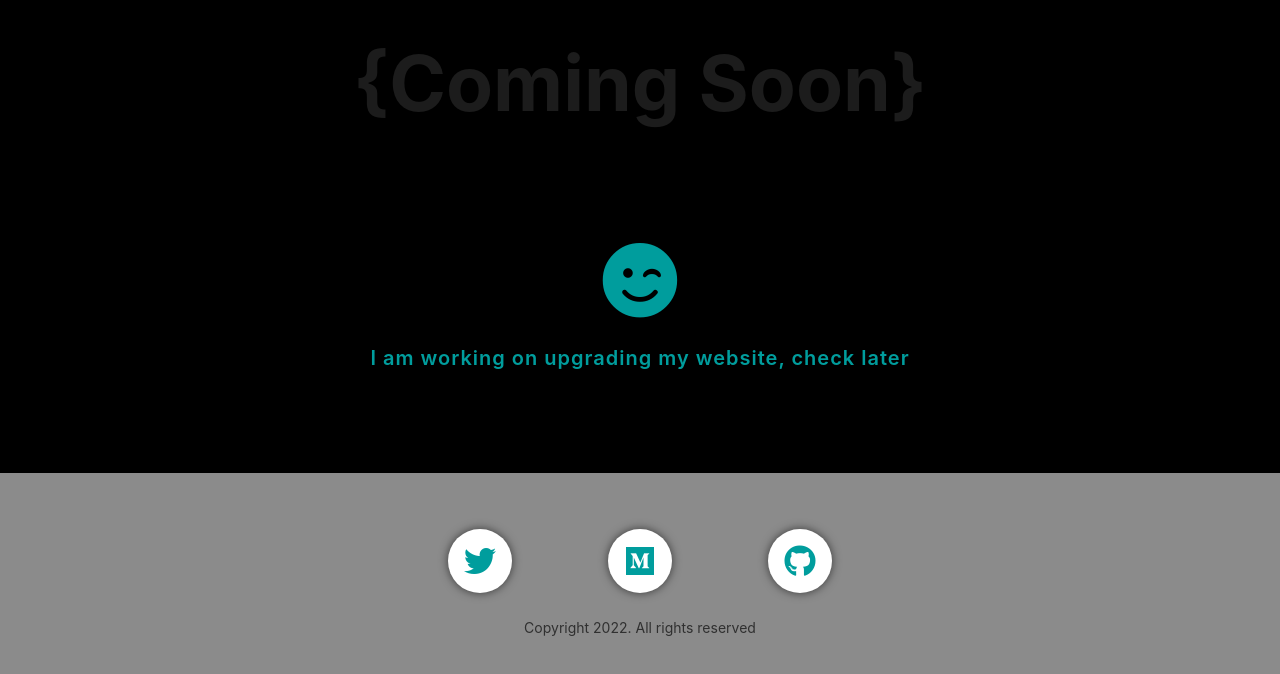
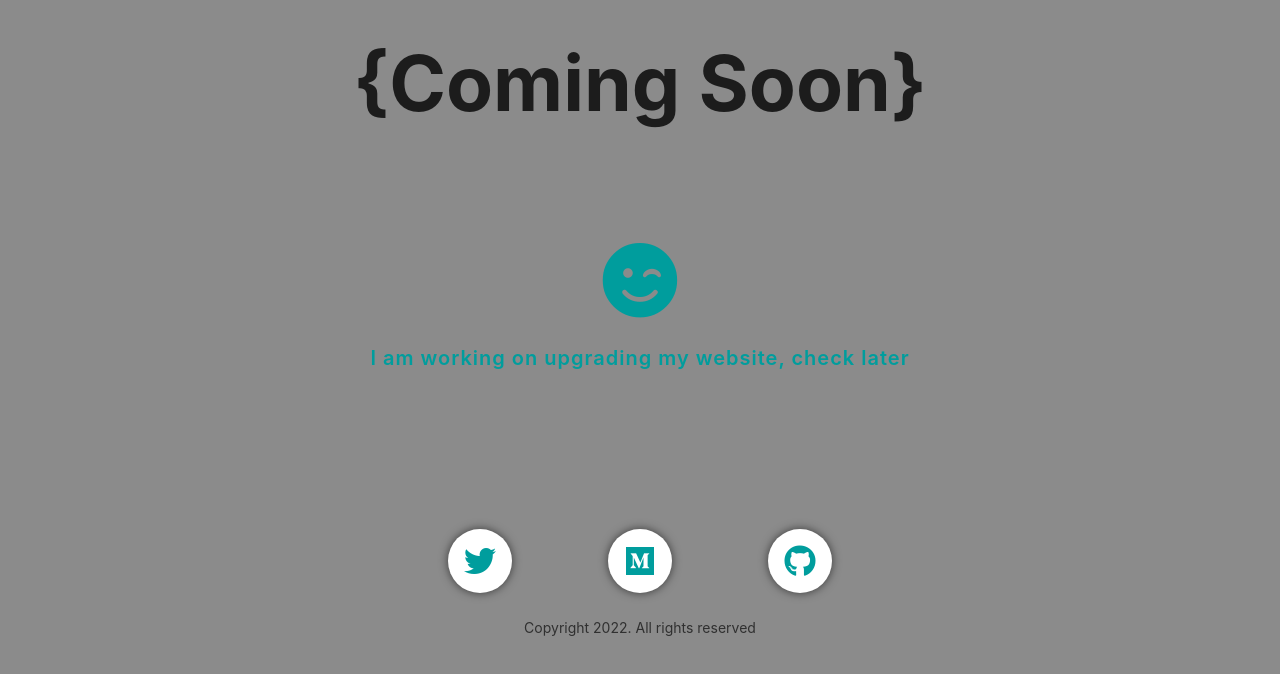
Before and after one commit to jydoskey/personal-portfolio-website, a Vue app: page / in a window 1280 px wide. Shown: the top 674 px of the page. Built offline with nearby package versions, Linux system fonts and the light colour scheme; a web font is replaced by a local one.

Commit message:
background colour change

```diff
--- a/src/components/layout/Card.vue
+++ b/src/components/layout/Card.vue
@@ -17,7 +17,7 @@
   @import "@/scss/abstracts/_mixins.scss";
 
   .card {
-    background: black;
+    background: #8b8b8b;
     margin-bottom: 1rem;
 
     @include breakpoint-min(lg) {
```
